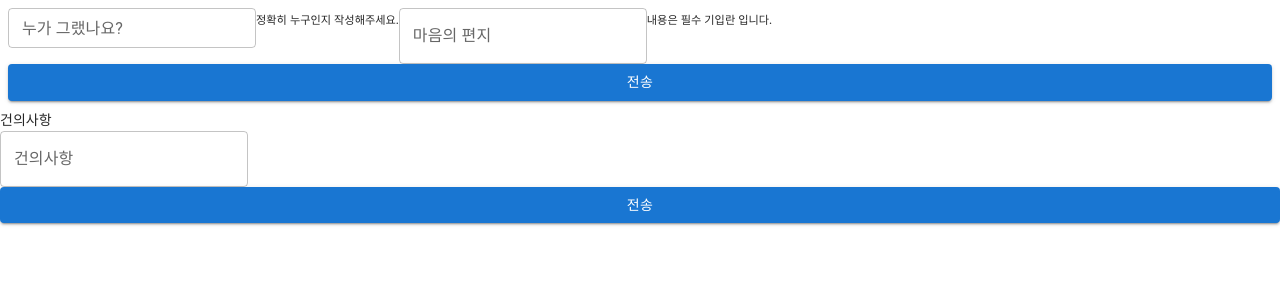
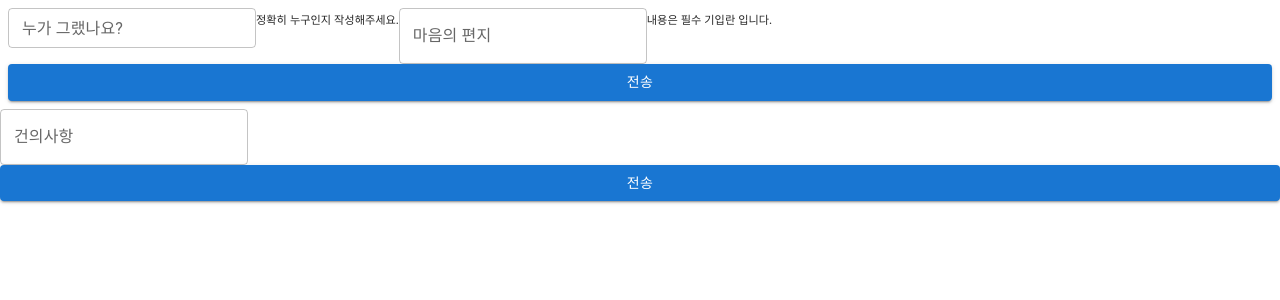
Before and after one commit to osamhack2022/WEB_ArmyReport_Thi-Key-Cha, a React (Create React App) app in the folder WEB(FE)/ar/: page /Post in a window 1280 px wide. Shown: the top 300 px of the page. Built offline with nearby package versions, Linux system fonts and the light colour scheme.

Commit message:
feat: set layout with style-components

```diff
--- a/WEB(FE)/ar/src/components/post/PostSuggest.jsx
+++ b/WEB(FE)/ar/src/components/post/PostSuggest.jsx
@@ -1,11 +1,18 @@
-import React, { useRef, useState } from 'react'
+import React from 'react'
 import { useForm } from 'react-hook-form'
 import { ToastContainer, toast } from 'react-toastify';
 import db from '../../database/DB_Manager';
 import { addDoc, collection } from 'firebase/firestore';
+import styled from "styled-components";
 
 /* mui materials */
 import { Stack, Button, TextField, Box } from '@mui/material';
+
+const PostSuggestLayout = styled.div(`
+  width: 100%;
+  padding: 10px 10px 20px 20px;
+  text-align: center;
+`);
 
 const PostSuggest = () => {
   const { register, handleSubmit, formState: { isSubmitting, isDirty, errors } } = useForm();
@@ -21,10 +28,10 @@ const PostSuggest = () => {
     }
 
     try {
-      // TODO: E2E 테스팅이라 post-suggests 컬렉션으로 지정 되어 있습니다.
+      // TODO: 테스트 중이라 post-suggests 컬렉션으로 지정 되어 있습니다.
       // 추후에 '사단-여단-대대-부대' 콜렉션으로 들어가 데이터를 저장해야 합니다.
       const docRef = await addDoc(collection(db, "post-suggests"), data);
-      if (docRef.id) toast.success("🦄 슈웅 ! 건의사항을 보냈습니다.")
+      if (docRef.id) toast.success("🚀 슈웅 ! 건의사항을 보냈습니다.")
     } catch (e) {
       console.log(e);
     }
@@ -32,8 +39,8 @@ const PostSuggest = () => {
 
   return(
     <>
+      <PostSuggestLayout>
         <form onSubmit={handleSubmit(onSubmit)}>
-        <label htmlFor="content">건의사항</label>
           <Box>
             <TextField id="outlined-basic" label="건의사항" variant="outlined" type="text" placeholder='건의사항' aria-invalid={!isDirty ? undefined : errors.content ? "true" : "false"} {...register('content', {
               required: '내용은 필수 입력입니다.',
@@ -48,6 +55,8 @@ const PostSuggest = () => {
           <Button type="submit" variant="contained">전송</Button>
         </Stack>
         </form>
+      </PostSuggestLayout>
+
       <ToastContainer/>
     </>
   )
```
Lines whose indentation alone changed are shown as unchanged.
